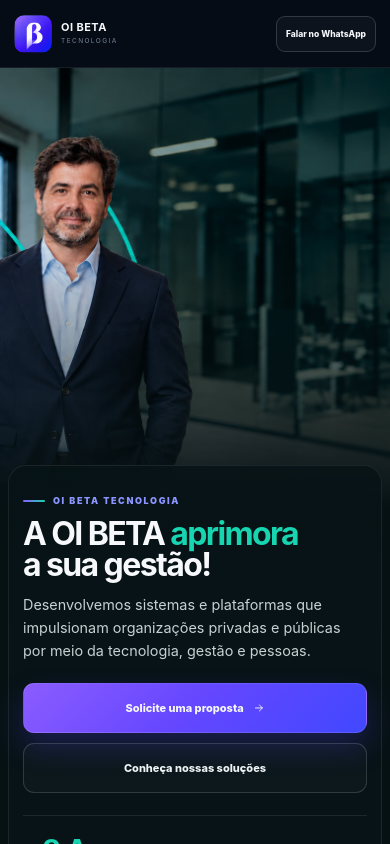
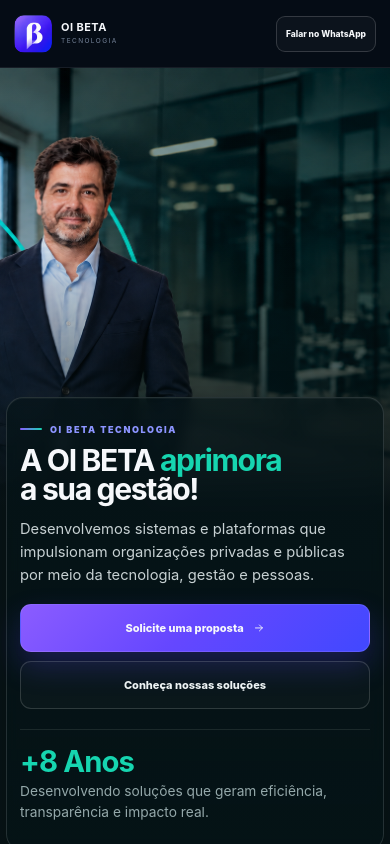
Before and after one commit to oibetatecnologia/oibeta, a Next.js app in the folder oibeta-site/: page / in a window 390 px wide. Shown: the top 844 px of the page. Built offline with nearby package versions, Linux system fonts and the light colour scheme; no server answers.

Commit message:
feat: melhora bloco mobile sobre o banner

```diff
--- a/oibeta-site/app/globals.css
+++ b/oibeta-site/app/globals.css
@@ -1351,3 +1351,115 @@
     font-size: .9rem;
   }
 }
+
+
+/* =========================================================
+   HERO MOBILE — bloco sobreposto e translúcido
+   Ajuste solicitado: sobe o conteúdo e deixa o banner visível
+   através do painel, sem alterar o desktop.
+   ========================================================= */
+@media (max-width: 900px) {
+  .hero-mobile-copy {
+    /* Sobe o painel para ele entrar sobre a parte inferior da fotografia. */
+    margin-top: clamp(330px, 43svh, 500px) !important;
+
+    width: calc(100% - 24px) !important;
+    max-width: 680px !important;
+    padding: 18px 18px 28px !important;
+
+    border: 1px solid rgba(255,255,255,.13) !important;
+    border-radius: 20px !important;
+
+    /* Fundo translúcido: mantém legibilidade e permite enxergar o banner. */
+    background:
+      linear-gradient(
+        180deg,
+        rgba(5, 19, 22, .70) 0%,
+        rgba(5, 19, 22, .78) 55%,
+        rgba(5, 19, 22, .88) 100%
+      ) !important;
+
+    box-shadow:
+      0 18px 44px rgba(0,0,0,.22),
+      inset 0 1px 0 rgba(255,255,255,.04) !important;
+
+    backdrop-filter: blur(7px) saturate(112%) !important;
+    -webkit-backdrop-filter: blur(7px) saturate(112%) !important;
+  }
+
+  .hero-mobile-copy .hero-kicker {
+    margin-bottom: 2px !important;
+  }
+
+  .hero-mobile-copy h1 {
+    margin: 11px 0 13px !important;
+    max-width: 620px !important;
+    font-size: clamp(2rem, 8.8vw, 3.35rem) !important;
+    line-height: .99 !important;
+    letter-spacing: -.045em !important;
+  }
+
+  .hero-mobile-copy p {
+    max-width: 590px !important;
+    font-size: clamp(.92rem, 3vw, 1rem) !important;
+    line-height: 1.55 !important;
+  }
+
+  .hero-actions {
+    margin-top: 18px !important;
+    gap: 9px !important;
+  }
+
+  .hero-actions .btn {
+    min-height: 48px !important;
+  }
+
+  .hero-mobile-proof {
+    margin-top: 20px !important;
+    padding-top: 17px !important;
+  }
+}
+
+@media (max-width: 560px) {
+  .hero-mobile-copy {
+    /* Em celulares estreitos, aumenta um pouco a sobreposição para eliminar
+       o espaço visual entre a foto e o conteúdo. */
+    margin-top: clamp(310px, 40svh, 445px) !important;
+    width: calc(100% - 16px) !important;
+    padding: 16px 14px 25px !important;
+    border-radius: 17px !important;
+
+    background:
+      linear-gradient(
+        180deg,
+        rgba(5, 19, 22, .66) 0%,
+        rgba(5, 19, 22, .78) 58%,
+        rgba(5, 19, 22, .90) 100%
+      ) !important;
+  }
+
+  .hero-mobile-copy h1 {
+    margin-top: 10px !important;
+    font-size: clamp(1.92rem, 10vw, 2.8rem) !important;
+  }
+
+  .hero-mobile-copy p {
+    font-size: .92rem !important;
+  }
+
+  .hero-actions {
+    margin-top: 17px !important;
+  }
+}
+
+@media (max-width: 390px) {
+  .hero-mobile-copy {
+    margin-top: clamp(295px, 39svh, 415px) !important;
+    width: calc(100% - 12px) !important;
+    padding-inline: 13px !important;
+  }
+
+  .hero-mobile-copy h1 {
+    font-size: 1.88rem !important;
+  }
+}
```
